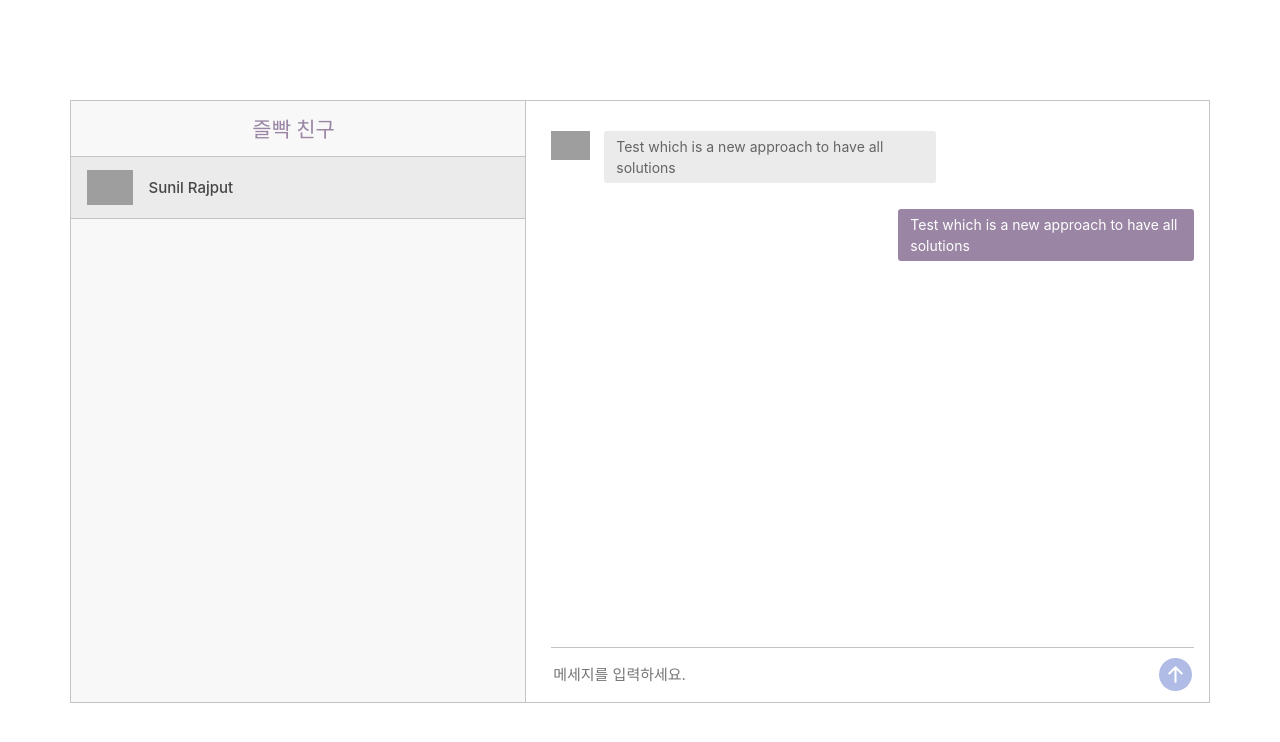
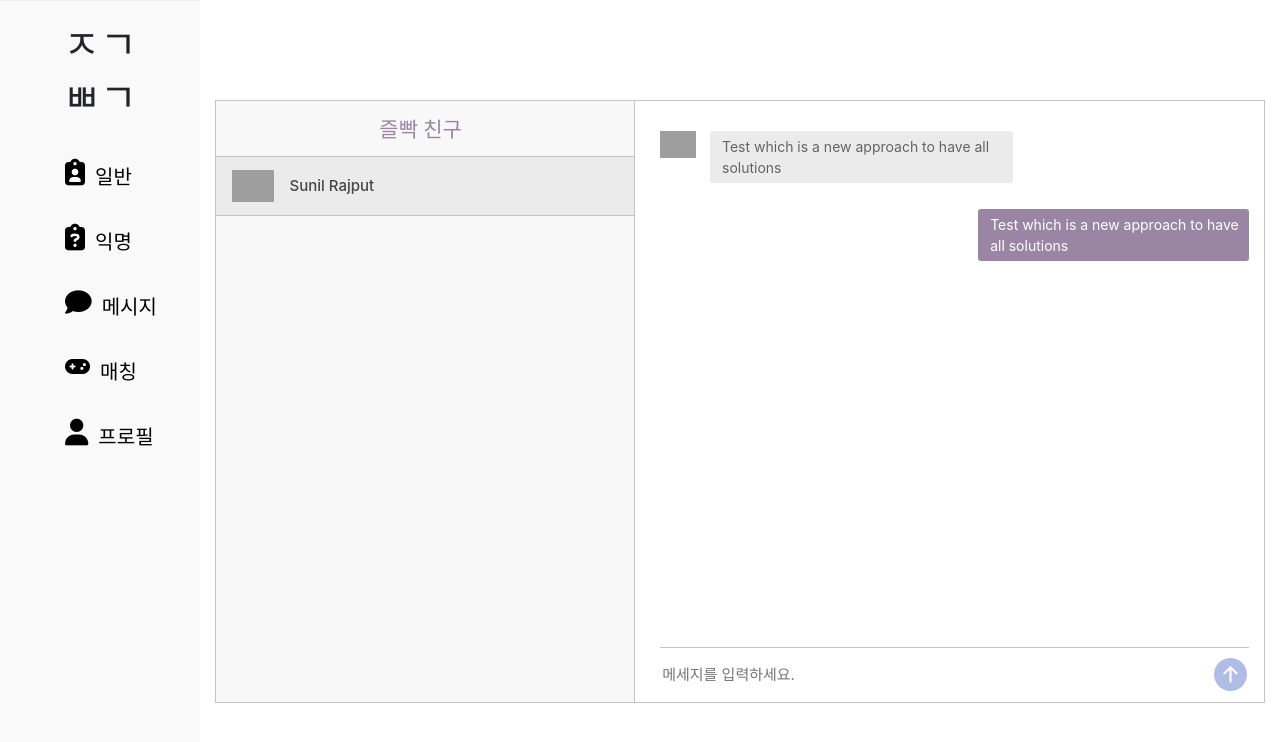
Before and after one commit to nbcamp-group5/game_matching_service, a plain HTML site: page matchingService/src/main/resources/templates/chat/chat.html in a window 1280 px wide. Drawn offline with nearby package versions, Linux system fonts and the light colour scheme; no server answers; grey boxes are pictures that could not be loaded; a web font is replaced by a local one.

```diff
--- a/matchingService/src/main/resources/templates/chat/chat.html
+++ b/matchingService/src/main/resources/templates/chat/chat.html
@@ -6,12 +6,66 @@
     <script src="https://cdnjs.cloudflare.com/ajax/libs/stomp.js/2.3.3/stomp.min.js"></script>
     <link href="//maxcdn.bootstrapcdn.com/bootstrap/4.1.1/css/bootstrap.min.css" rel="stylesheet" id="bootstrap-css">
     <script src="//maxcdn.bootstrapcdn.com/bootstrap/4.1.1/js/bootstrap.min.js"></script>
+    <script src="https://kit.fontawesome.com/0f7e35127c.js" crossorigin="anonymous"></script>
     <link href="https://cdnjs.cloudflare.com/ajax/libs/font-awesome/4.7.0/css/font-awesome.css" type="text/css"
           rel="stylesheet">
 
 </head>
 
 <body>
+<nav class="menu">
+    <div>
+        <h1>ㅈㄱ</h1>
+        <h1>ㅃㄱ</h1>
+    </div>
+
+    <ul class="menu__list">
+        <li class="menu__btn">
+            <a class="menu__link" href="#">
+                <div class="menu__link__explain">
+                    <span><i class="fa-solid fa-clipboard-user fa-lg"></i></span>
+                    <span>일반</span>
+                </div>
+            </a>
+        </li>
+
+        <li class="menu__btn">
+            <a class="menu__link" href="#">
+                <div class="menu__link__explain">
+                    <span><i class="fa-solid fa-clipboard-question fa-lg"></i></span>
+                    <span>익명</span>
+                </div>
+            </a>
+        </li>
+
+        <li class="menu__btn">
+            <a class="menu__link" href="#">
+                <div class="menu__link__explain">
+                    <span><i class="fa-solid fa-comment fa-lg"></i></span>
+                    <span>메시지</span>
+                </div>
+            </a>
+        </li>
+
+        <li class="menu__btn">
+            <a class="menu__link" href="#">
+                <div class="menu__link__explain">
+                    <span><i class="fa-solid fa-gamepad"></i></span>
+                    <span>매칭</span>
+                </div>
+            </a>
+        </li>
+
+        <li class="menu__btn">
+            <a class="menu__link" href="#">
+                <div class="menu__link__explain">
+                    <span><i class="fa-solid fa-user fa-lg"></i></span>
+                    <span>프로필</span>
+                </div>
+            </a>
+        </li>
+    </ul>
+</nav>
 <div class="container">
     <div class="messaging">
         <div class="inbox_msg">
@@ -88,8 +142,10 @@
 
     .container {
         max-width: 1170px;
+        width: auto;
         margin: auto;
         margin-top: 100px;
+        margin-left: 200px;
     }
 
     img {
@@ -280,6 +336,52 @@
         height: 516px;
         overflow-y: auto;
     }
+
+    /* 메뉴바 */
+
+    .menu {
+        background-color: #F9F9FA;
+        padding: 15px 15px;
+        border-top: 1px solid rgba(0, 0, 0, 0.05);
+        position: fixed;
+        top: 0;
+        box-sizing: border-box;
+        width: 200px;
+        height: 100%;
+        display: flex;
+        flex-direction: column;
+    }
+
+    .menu a {
+        text-decoration: none;
+        color: black;
+    }
+
+    .menu > div {
+        text-align: center;
+        font-size: 20px;
+    }
+
+    .menu li {
+        list-style: none;
+    }
+
+    .menu > div > h1 {
+        margin: 5px 0px;
+    }
+
+    .menu__btn {
+        margin-top: 35px;
+    }
+
+    .menu__link__explain {
+        display: flex;
+        font-size: 20px;
+    }
+
+    .menu__link__explain span {
+        margin-left: 10px;
+    }
 </style>
 
 <script>
```
Also changed, not shown: 6 other files.
